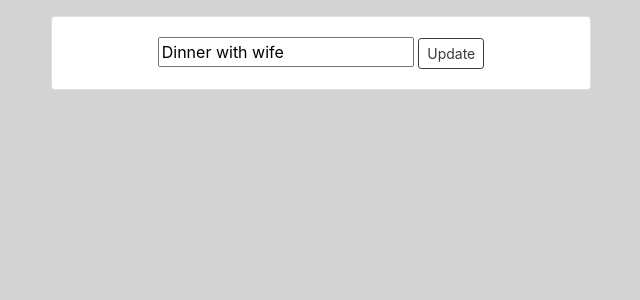
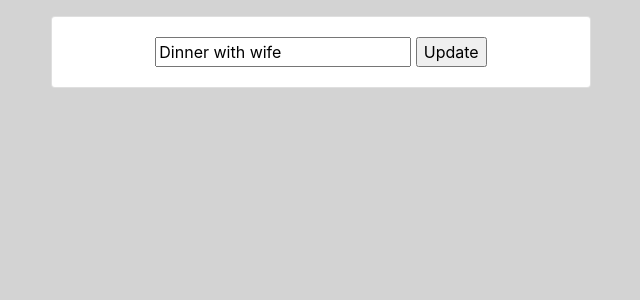
Before and after one commit to DonAttai/todo-app-flask, a Flask app: page /update/1 in a window 1280 px wide. Shown: the part 56-356 px from the top of the page, without its empty margins (319-959 px from the left). Run offline with Flask 2, Linux system fonts and the light colour scheme; data comes from the database, SQL or seed files in the repository; some libraries are stand-ins or nearby versions.

Commit message:
edited update.html

```diff
--- a/app/templates/update.html
+++ b/app/templates/update.html
@@ -9,7 +9,7 @@
         <div class="card card-body">
             <form action="/update/{{todo.id}}" method="POST" autocomplete="off" class="mx-auto">
                 <input type="text", name="title", id="title", value="{{todo.title}}" class="">
-                <input type="submit", value="Update" class="btn btn-sm btn-outline-dark">
+                <input type="submit", value="Update">
             </form>
         </div>
     </div>
```
